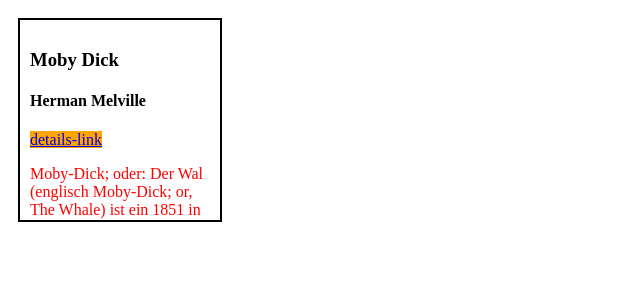
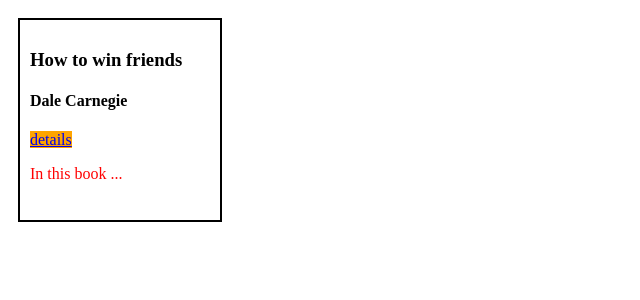
Before and after one commit to hunjoonrhee/bookmonkey-client, an Angular app: page / in a window 1280 px wide. Shown: the top 300 px of the page, without its empty margins (0-640 px from the left). Built offline with nearby package versions, Linux system fonts and the light colour scheme.

Commit message:
add @Input

```diff
--- a/src/app/app.component.html
+++ b/src/app/app.component.html
@@ -1 +1 @@
-<app-book-card />
+<app-book-card [content]="book"/>
--- a/src/app/app.component.ts
+++ b/src/app/app.component.ts
@@ -10,5 +10,9 @@
   styleUrl: './app.component.scss'
 })
 export class AppComponent {
-  title = 'bookmonkey-client :)';
+  book = {
+    title: 'How to win friends',
+    author: 'Dale Carnegie',
+    abstract: 'In this book ...'
+  };
 }
--- a/src/app/book-card/book-card.component.html
+++ b/src/app/book-card/book-card.component.html
@@ -1,5 +1,5 @@
-<h3>Moby Dick</h3>
-<h4>Herman Melville</h4>
+<h3>{{ content.title }}</h3>
+<h4>{{ content.author }}</h4>
 <a href="https://de.wikipedia.org/wiki/Moby-Dick" target="_blank"
-[style]="linkStyle">details-link</a>
-<p [style.color]="'red'">Moby-Dick; oder: Der Wal (englisch Moby-Dick; or, The Whale) ist ein 1851 in London und New York erschienener Roman des amerikanischen Schriftstellers Herman Melville (1819–1891). Das erzählerische Rückgrat des Romans ist die schicksalhafte Fahrt des Walfangschiffes Pequod, dessen Kapitän Ahab mit blindem Hass den weißen Pottwal Moby Dick jagt, der ihm einen Unterschenkel abgerissen hatte.</p>
+   [style]="linkStyle">details</a>
+<p [style.color]="'red'">{{ content.abstract }}</p>
--- a/src/app/book-card/book-card.component.ts
+++ b/src/app/book-card/book-card.component.ts
@@ -1,4 +1,4 @@
-import { Component } from '@angular/core';
+import {Component, Input} from '@angular/core';
 
 @Component({
   selector: 'app-book-card',
@@ -11,4 +11,5 @@
   linkStyle = {
     backgroundColor: 'orange'
   }
+  @Input() content: any;
 }
```
